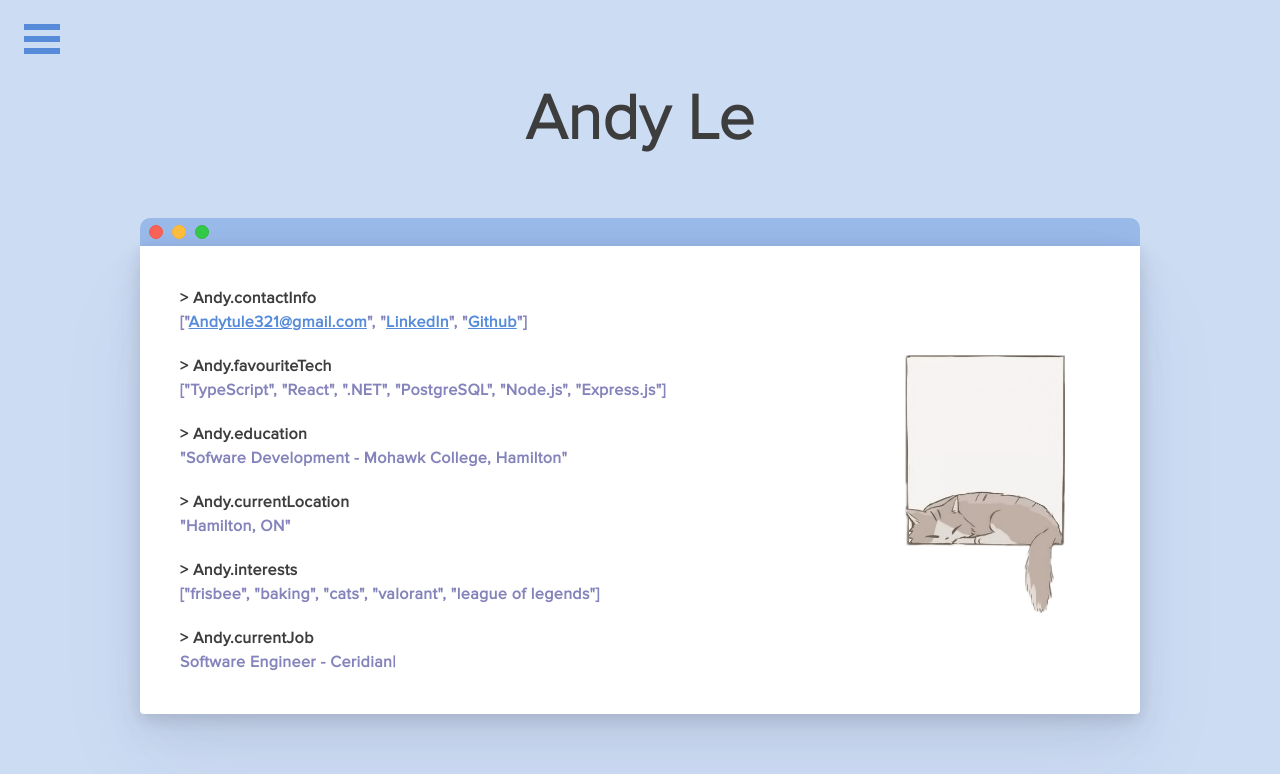
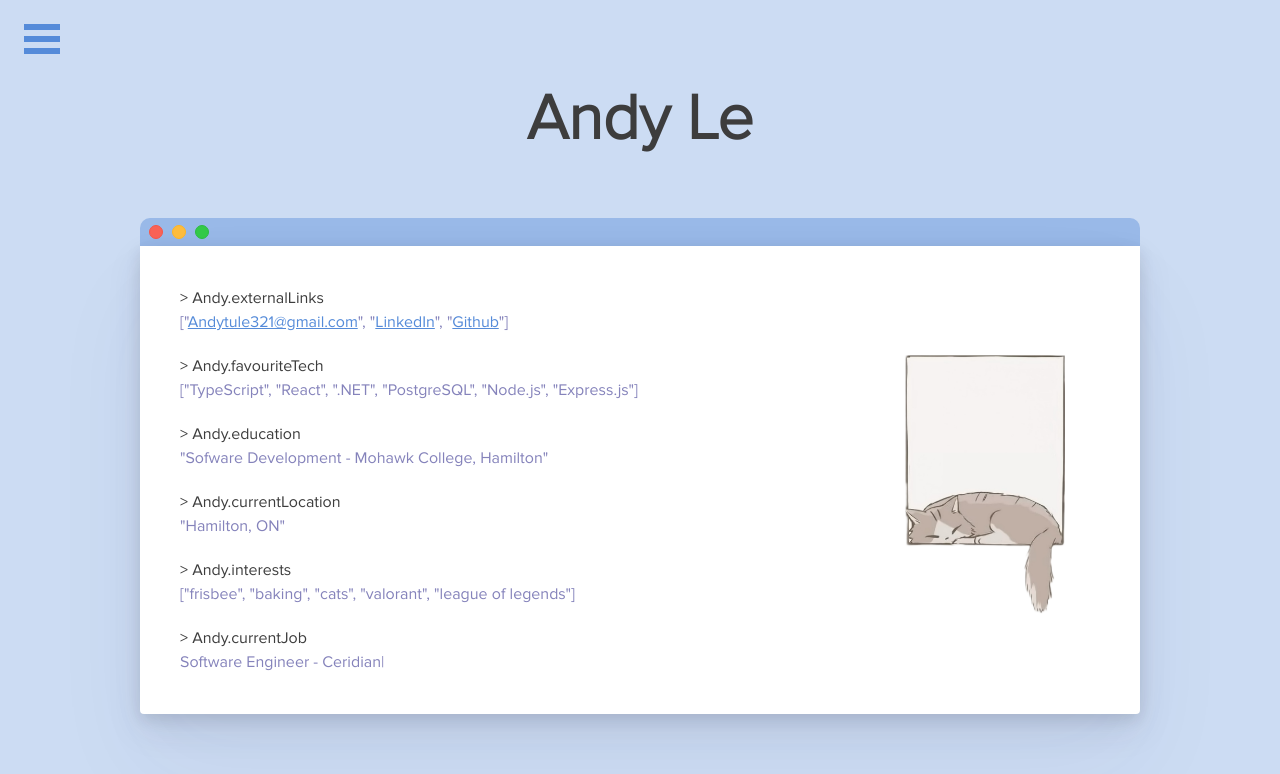
Before and after one commit to Andytule/andytule.github.io, a React (Create React App) app: page / in a window 1280 px wide. Shown: the top 774 px of the page. Built offline with nearby package versions, Linux system fonts and the light colour scheme.

Commit message:
Adjusted fonts

```diff
--- a/src/App.scss
+++ b/src/App.scss
@@ -4,9 +4,7 @@
   color: $black-1;
   font-family: "Proxima Nova", sans-serif;
   font-size: $font-size-base;
-  font-weight: 600;
   height: 100%;
-  letter-spacing: 0.025em;
 
   .routes {
     margin: 0 auto;
--- a/src/data/aboutMe.ts
+++ b/src/data/aboutMe.ts
@@ -5,7 +5,7 @@ type AboutItem = {
 
 const aboutData: AboutItem[] = [
   {
-    input: "Andy.contactInfo",
+    input: "Andy.externalLinks",
     return:
       '["<a href="mailto:Andytule321@gmail.com" target="_blank">Andytule321@gmail.com</a>", "<a rel="noopener" href="https://www.linkedin.com/in/andy-tu-le/" target="_blank">LinkedIn</a>", "<a rel="noopener" href="https://github.com/Andytule" target="_blank">Github</a>"]',
   },
--- a/src/styles/fonts.scss
+++ b/src/styles/fonts.scss
@@ -12,6 +12,13 @@
   font-style: normal;
 }
 
+@font-face {
+  font-family: "Proxima Nova Semi Bold";
+  src: url("../assets/fonts/ProximaNovaSemibold.ttf") format("truetype");
+  font-weight: normal;
+  font-style: normal;
+}
+
 $font-size-small: 0.875rem;
 $font-size-base: 1rem;
 $font-size-medium: 1.25rem;
```
